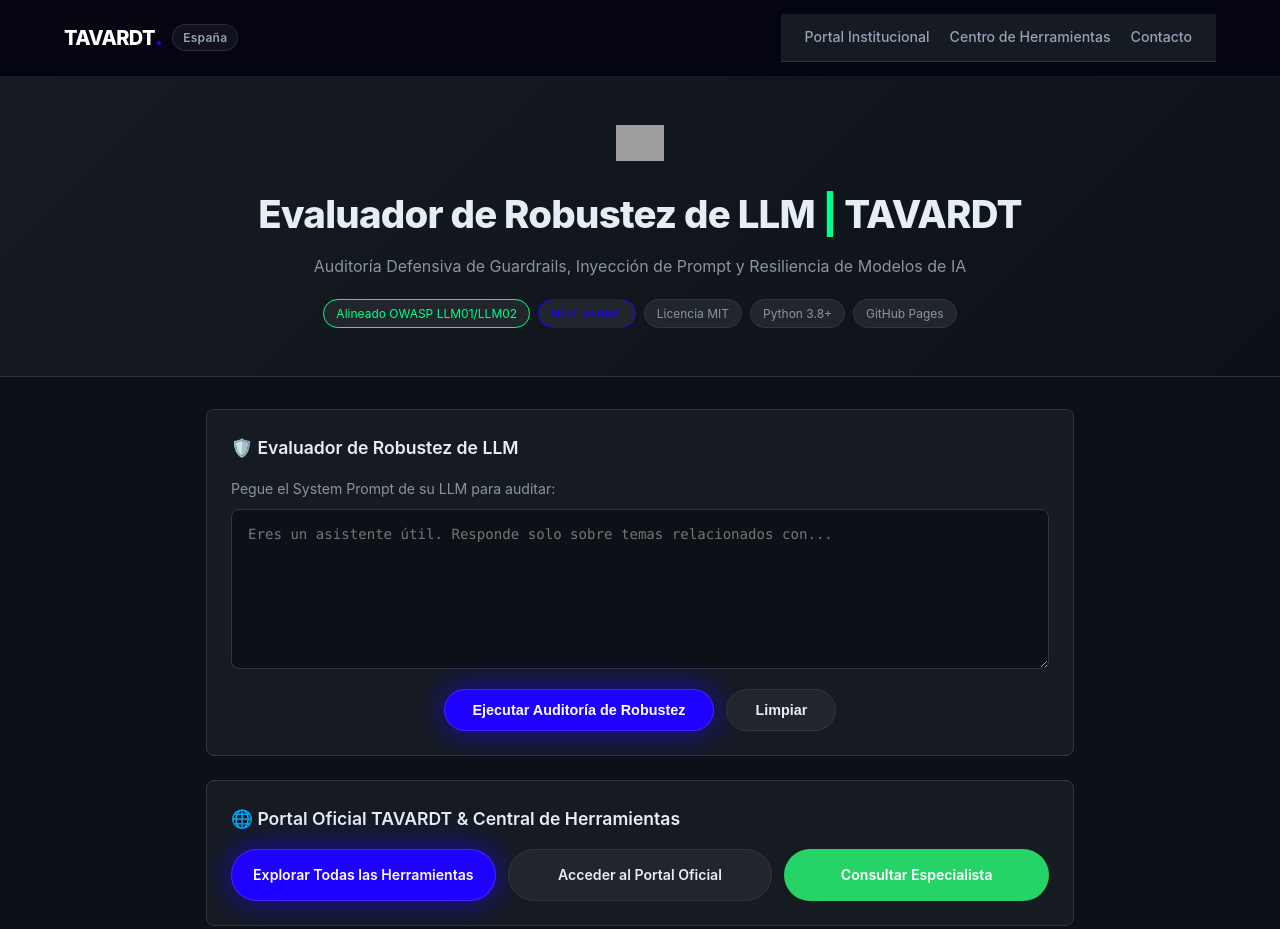
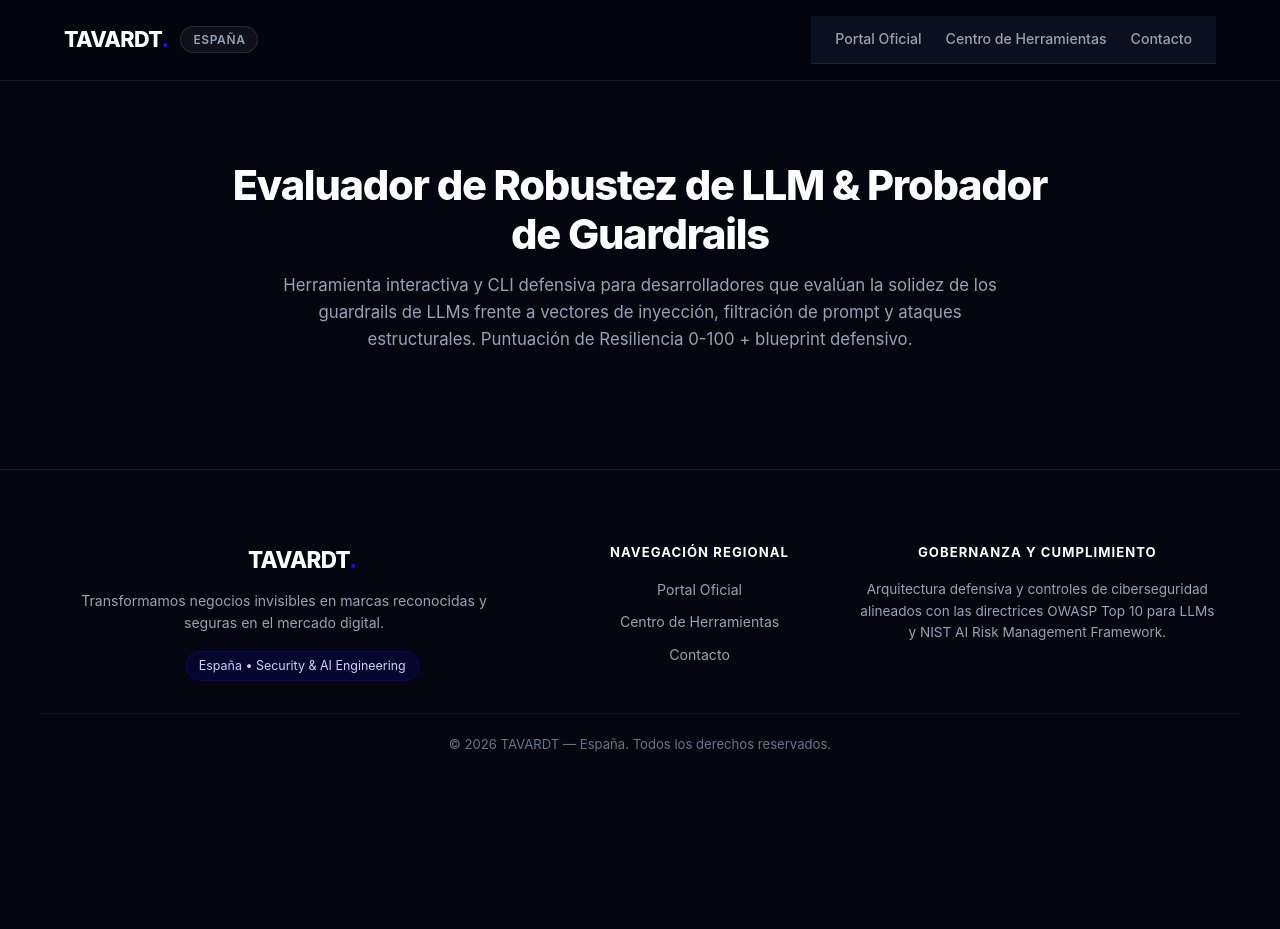
Before and after one commit to TAVARDT-Espana/llm-robustness-evaluator-es, a plain HTML site: page index.html in a window 1280 px wide. Shown: the top 929 px of the page. After the commit the page ends 800 px from the top, so only its background shows below. Drawn offline with Linux system fonts and the light colour scheme; grey boxes are pictures that could not be loaded.

Commit message:
refactor(pages): apply unified obsidian theme #050510, purge junior badges, center buttons, enforce strict corporate standards

````diff
--- a/index.html
+++ b/index.html
@@ -80,215 +80,300 @@
   </script>
   <style>
 
-/* ==================== TAVARDT BRAND STANDARDIZATION ==================== */
+/* ==========================================================================
+   TAVARDT UNIFIED ENTERPRISE DESIGN SYSTEM (ASTRYX TOKENS)
+   ========================================================================== */
 :root {
-  --tavardt-blue: #1e00ff !important;
-  --tavardt-blue-hover: #1500db !important;
-  --tavardt-blue-glow: 0 0 30px rgba(30, 0, 255, 0.7) !important;
-  --tavardt-blue-glow-lg: 0 0 45px rgba(30, 0, 255, 0.95) !important;
+  --bg: #050510 !important;
+  --bg2: #0b101e !important;
+  --bg3: #111827 !important;
+  --card-bg: #0b101e !important;
+  --surface: #0b101e !important;
+  --surface-card: #0e1526 !important;
+  --surface-elevated: #131d33 !important;
+  --card-border: rgba(255, 255, 255, 0.08) !important;
+  --border: rgba(255, 255, 255, 0.08) !important;
   --accent: #1e00ff !important;
   --accent-hover: #1500db !important;
   --blue: #1e00ff !important;
+  --info: #1e00ff !important;
+  --text: #f8fafc !important;
+  --text-muted: #94a3b8 !important;
+  --text2: #94a3b8 !important;
+  --code-bg: #030712 !important;
+}
+
+html, body {
+  background-color: #050510 !important;
+  color: #f8fafc !important;
+  font-family: -apple-system, BlinkMacSystemFont, "Segoe UI", Roboto, Helvetica, Arial, sans-serif !important;
+  margin: 0 !important;
+  padding: 0 !important;
+  min-height: 100vh !important;
+  -webkit-font-smoothing: antialiased !important;
 }
 
 /* Header */
 .tavardt-header {
-  width: 100%;
-  background: rgba(5, 5, 16, 0.94);
-  backdrop-filter: blur(12px);
-  -webkit-backdrop-filter: blur(12px);
-  border-bottom: 1px solid rgba(255, 255, 255, 0.08);
-  position: sticky;
-  top: 0;
-  z-index: 999;
+  width: 100% !important;
+  background: rgba(5, 5, 16, 0.95) !important;
+  backdrop-filter: blur(16px) !important;
+  -webkit-backdrop-filter: blur(16px) !important;
+  border-bottom: 1px solid rgba(255, 255, 255, 0.08) !important;
+  position: sticky !important;
+  top: 0 !important;
+  z-index: 1000 !important;
 }
 .tavardt-header-inner {
-  max-width: 1200px;
-  margin: 0 auto;
-  padding: 14px 24px;
-  display: flex;
-  justify-content: space-between;
-  align-items: center;
-  gap: 16px;
-  flex-wrap: wrap;
+  max-width: 1200px !important;
+  margin: 0 auto !important;
+  padding: 16px 24px !important;
+  display: flex !important;
+  justify-content: space-between !important;
+  align-items: center !important;
+  box-sizing: border-box !important;
 }
 .tavardt-brand {
-  display: inline-flex;
-  align-items: center;
-  gap: 10px;
-  text-decoration: none;
-  color: #ffffff;
+  display: inline-flex !important;
+  align-items: center !important;
+  gap: 12px !important;
+  text-decoration: none !important;
+  color: #ffffff !important;
 }
 .tavardt-logo-text {
-  font-size: 1.25rem;
-  font-weight: 800;
-  letter-spacing: -0.03em;
-  color: #ffffff;
+  font-size: 1.35rem !important;
+  font-weight: 800 !important;
+  letter-spacing: -0.03em !important;
+  color: #ffffff !important;
 }
 .tavardt-brand-dot {
   color: #1e00ff !important;
-  font-size: 1.4rem;
-  line-height: 1;
 }
 .tavardt-badge-jurisdiction {
-  font-size: 0.75rem;
-  font-weight: 600;
-  color: #94a3b8;
-  padding: 3px 10px;
-  background: rgba(255, 255, 255, 0.05);
-  border: 1px solid rgba(255, 255, 255, 0.1);
-  border-radius: 9999px;
-  letter-spacing: 0.02em;
+  font-size: 0.75rem !important;
+  font-weight: 600 !important;
+  color: #94a3b8 !important;
+  padding: 3px 12px !important;
+  background: rgba(255, 255, 255, 0.05) !important;
+  border: 1px solid rgba(255, 255, 255, 0.1) !important;
+  border-radius: 9999px !important;
+  text-transform: uppercase !important;
+  letter-spacing: 0.05em !important;
 }
 .tavardt-nav {
-  display: flex;
-  align-items: center;
-  gap: 20px;
-  flex-wrap: wrap;
+  display: flex !important;
+  align-items: center !important;
+  gap: 24px !important;
 }
 .tavardt-nav-link {
-  color: #94a3b8;
-  text-decoration: none;
-  font-size: 0.88rem;
-  font-weight: 500;
-  transition: color 0.2s ease;
+  color: #94a3b8 !important;
+  text-decoration: none !important;
+  font-size: 0.88rem !important;
+  font-weight: 500 !important;
+  transition: color 0.2s ease !important;
 }
 .tavardt-nav-link:hover {
-  color: #ffffff;
+  color: #ffffff !important;
 }
 
-/* Centered Button Row */
-.btn-row, .sample-buttons {
+/* Hero Section */
+.tavardt-hero, .hero {
+  max-width: 1000px !important;
+  margin: 0 auto !important;
+  padding: 48px 24px 28px !important;
+  text-align: center !important;
+  box-sizing: border-box !important;
+  background: transparent !important;
+  border: none !important;
+}
+.tavardt-hero h1, .hero h1, h1 {
+  font-size: clamp(1.8rem, 4vw, 2.6rem) !important;
+  font-weight: 800 !important;
+  letter-spacing: -0.03em !important;
+  margin: 0 0 12px 0 !important;
+  color: #ffffff !important;
+  line-height: 1.2 !important;
+}
+.tavardt-hero p, .hero p {
+  font-size: 1.05rem !important;
+  color: #94a3b8 !important;
+  max-width: 720px !important;
+  margin: 0 auto !important;
+  line-height: 1.6 !important;
+}
+
+/* Strict Suppression of Junior Elements */
+.badge-bar, .badges, .hero-badge, .hero img, .hero-img, .cta-grid, .cta-btn.wa, [class*="wa"],  {
+  display: none !important;
+}
+
+/* Containers and Cards */
+.card, .main-card, .panel, .stage-card, .vector-card {
+  background: #0b101e !important;
+  border: 1px solid rgba(255, 255, 255, 0.08) !important;
+  border-radius: 16px !important;
+}
+.container, main, .main-wrap {
+  background: transparent !important;
+  border: none !important;
+  box-shadow: none !important;
+}
+
+/* Textareas & Inputs */
+textarea, input[type="text"] {
+  background: #050510 !important;
+  border: 1px solid rgba(255, 255, 255, 0.12) !important;
+  border-radius: 10px !important;
+  color: #f8fafc !important;
+  font-family: 'Fira Code', Consolas, Monaco, monospace !important;
+}
+textarea:focus, input[type="text"]:focus {
+  border-color: #1e00ff !important;
+  outline: none !important;
+  box-shadow: 0 0 15px rgba(30, 0, 255, 0.3) !important;
+}
+
+/* Button Centering Containers */
+.btn-row, .presets-row, .sample-buttons {
   display: flex !important;
   justify-content: center !important;
   align-items: center !important;
+  gap: 12px !important;
+  margin: 18px 0 !important;
   flex-wrap: wrap !important;
-  gap: 12px !important;
 }
 
-/* Primary Action Buttons */
-.btn-primary, button.btn-primary, .btn-action-main, #btn-generate-blueprint, #btn-audit, .btn-run, #run-audit-btn, .btn-execute, .btn-analyze, .cta-btn.primary, .btn-act, #btn-copy {
+/* PRIMARY BUTTONS: 100% TAVARDT Electric Blue (#1e00ff) */
+.btn-primary, button.btn-primary, .btn-action-main, #btn-generate-blueprint, #btn-audit, .btn-run, #run-audit-btn, .btn-execute, .btn-analyze {
   background: #1e00ff !important;
   color: #ffffff !important;
+  border: none !important;
   border-radius: 9999px !important;
-  border: 1px solid rgba(255, 255, 255, 0.15) !important;
+  font-size: 0.92rem !important;
+  font-weight: 600 !important;
+  padding: 13px 36px !important;
   box-shadow: 0 0 30px rgba(30, 0, 255, 0.7) !important;
-  font-weight: 600 !important;
   cursor: pointer !important;
   transition: all 0.25s cubic-bezier(0.16, 1, 0.3, 1) !important;
+  text-decoration: none !important;
+  display: inline-flex !important;
+  align-items: center !important;
+  justify-content: center !important;
 }
-.btn-primary:hover, button.btn-primary:hover, .btn-action-main:hover, #btn-generate-blueprint:hover, #btn-audit:hover, .btn-run:hover, #run-audit-btn:hover, .btn-execute:hover, .btn-analyze:hover, .cta-btn.primary:hover, .btn-act:hover, #btn-copy:hover {
+.btn-primary:hover, button.btn-primary:hover, .btn-action-main:hover, #btn-generate-blueprint:hover, #btn-audit:hover, .btn-run:hover, #run-audit-btn:hover, .btn-execute:hover, .btn-analyze:hover {
   background: #1500db !important;
   box-shadow: 0 0 45px rgba(30, 0, 255, 0.95) !important;
   transform: translateY(-1px) !important;
 }
 
-/* Secondary & Preset Buttons */
-.btn-secondary, button.btn-secondary, .btn-sample, .btn-preset, button.btn-preset, .btn-action-secondary, .code-tab, .tab-btn, .cta-btn.secondary {
+/* SECONDARY BUTTONS: Clean dark pill */
+.btn-secondary, button.btn-secondary, .btn-sample, .btn-preset, button.btn-preset, .btn-action-secondary, .code-tab, .tab-btn {
+  background: rgba(255, 255, 255, 0.04) !important;
+  border: 1px solid rgba(255, 255, 255, 0.12) !important;
+  color: #cbd5e1 !important;
   border-radius: 9999px !important;
+  font-size: 0.88rem !important;
+  font-weight: 500 !important;
+  padding: 10px 22px !important;
+  cursor: pointer !important;
   transition: all 0.2s ease !important;
 }
-.btn-secondary:hover, button.btn-secondary:hover, .btn-sample:hover, .btn-preset:hover, button.btn-preset:hover, .btn-action-secondary:hover, .cta-btn.secondary:hover {
+.btn-secondary:hover, button.btn-secondary:hover, .btn-sample:hover, .btn-preset:hover, button.btn-preset:hover, .btn-action-secondary:hover {
   border-color: #1e00ff !important;
   color: #ffffff !important;
+  background: rgba(30, 0, 255, 0.08) !important;
 }
 
-/* Tabs Active */
-.code-tab.active, .tab-btn.active, .tab.active, .arch-btn.active {
+/* Active State for Tabs & Selectors */
+.code-tab.active, .tab-btn.active, .tab.active, .arch-btn.active, .btn-preset.active-hard {
   border-color: #1e00ff !important;
+  color: #ffffff !important;
+  background: rgba(30, 0, 255, 0.12) !important;
 }
 
-/* Footer */
+/* Institutional Footer */
 .tavardt-footer {
-  width: 100%;
-  background: #050510;
-  border-top: 1px solid rgba(255, 255, 255, 0.08);
-  margin-top: 48px;
-  color: #94a3b8;
+  width: 100% !important;
+  background: #050510 !important;
+  border-top: 1px solid rgba(255, 255, 255, 0.08) !important;
+  margin-top: 56px !important;
+  color: #94a3b8 !important;
 }
 .tavardt-footer-inner {
-  max-width: 1200px;
-  margin: 0 auto;
-  padding: 48px 24px 32px;
-  display: grid;
-  grid-template-columns: 2fr 1fr 1.5fr;
-  gap: 36px;
+  max-width: 1200px !important;
+  margin: 0 auto !important;
+  padding: 48px 24px 32px !important;
+  display: grid !important;
+  grid-template-columns: 2fr 1fr 1.5fr !important;
+  gap: 40px !important;
 }
 @media (max-width: 768px) {
   .tavardt-footer-inner {
-    grid-template-columns: 1fr;
-    gap: 28px;
+    grid-template-columns: 1fr !important;
+    gap: 28px !important;
   }
 }
 .tavardt-footer-logo {
-  font-size: 1.35rem;
-  font-weight: 800;
-  color: #ffffff;
-  margin-bottom: 12px;
-  letter-spacing: -0.03em;
+  font-size: 1.4rem !important;
+  font-weight: 800 !important;
+  color: #ffffff !important;
+  margin-bottom: 12px !important;
+  letter-spacing: -0.03em !important;
 }
 .tavardt-footer-mission {
-  font-size: 0.88rem;
-  line-height: 1.6;
-  color: #94a3b8;
-  margin-bottom: 16px;
-  max-width: 440px;
+  font-size: 0.88rem !important;
+  line-height: 1.6 !important;
+  color: #94a3b8 !important;
+  margin-bottom: 16px !important;
+  max-width: 440px !important;
 }
 .tavardt-footer-jurisdiction-tag {
-  display: inline-block;
-  font-size: 0.78rem;
-  color: #c7d2fe;
-  background: rgba(30, 0, 255, 0.12);
-  border: 1px solid rgba(30, 0, 255, 0.3);
-  padding: 4px 12px;
-  border-radius: 9999px;
+  display: inline-block !important;
+  font-size: 0.78rem !important;
+  color: #c7d2fe !important;
+  background: rgba(30, 0, 255, 0.12) !important;
+  border: 1px solid rgba(30, 0, 255, 0.3) !important;
+  padding: 4px 12px !important;
+  border-radius: 9999px !important;
 }
 .tavardt-footer-heading {
-  font-size: 0.82rem;
-  font-weight: 700;
-  text-transform: uppercase;
-  letter-spacing: 0.08em;
-  color: #ffffff;
-  margin-bottom: 16px;
+  font-size: 0.82rem !important;
+  font-weight: 700 !important;
+  text-transform: uppercase !important;
+  letter-spacing: 0.08em !important;
+  color: #ffffff !important;
+  margin-bottom: 16px !important;
 }
 .tavardt-footer-links {
-  list-style: none;
-  padding: 0;
-  margin: 0;
-  display: flex;
-  flex-direction: column;
-  gap: 10px;
+  list-style: none !important;
+  padding: 0 !important;
+  margin: 0 !important;
+  display: flex !important;
+  flex-direction: column !important;
+  gap: 10px !important;
 }
 .tavardt-footer-links a {
-  color: #94a3b8;
-  text-decoration: none;
-  font-size: 0.88rem;
-  transition: color 0.2s ease;
+  color: #94a3b8 !important;
+  text-decoration: none !important;
+  font-size: 0.88rem !important;
+  transition: color 0.2s ease !important;
 }
 .tavardt-footer-links a:hover {
-  color: #1e00ff;
+  color: #1e00ff !important;
 }
-.tavardt-footer-badges {
-  display: flex;
-  flex-wrap: wrap;
-  gap: 8px;
-}
-.tavardt-fbadge {
-  font-size: 0.75rem;
-  color: #cbd5e1;
-  background: rgba(255, 255, 255, 0.04);
-  border: 1px solid rgba(255, 255, 255, 0.1);
-  padding: 4px 10px;
-  border-radius: 6px;
+.tavardt-footer-compliance-text {
+  font-size: 0.85rem !important;
+  line-height: 1.6 !important;
+  color: #94a3b8 !important;
 }
 .tavardt-footer-bottom {
-  max-width: 1200px;
-  margin: 0 auto;
-  padding: 20px 24px;
-  border-top: 1px solid rgba(255, 255, 255, 0.05);
-  text-align: center;
-  font-size: 0.82rem;
-  color: #64748b;
+  max-width: 1200px !important;
+  margin: 0 auto !important;
+  padding: 20px 24px !important;
+  border-top: 1px solid rgba(255, 255, 255, 0.05) !important;
+  text-align: center !important;
+  font-size: 0.82rem !important;
+  color: #64748b !important;
 }
 
   </style>
@@ -307,7 +392,7 @@
 *,*::before,*::after{box-sizing:border-box;margin:0;padding:0}
 :root{
   --bg:#0d1117;--bg2:#161b22;--bg3:#21262d;--border:#30363d;
-  --green:#00ff88;--green2:#00cc6a;--blue: #1e00ff;--red:#f85149;
+  --green:#00ff88;--green2:#00cc6a;--blue:#4493f8;--red:#f85149;
   --yellow:#e3b341;--text:#e6edf3;--text2:#8b949e;--radius:8px;
 }
 body{background:var(--bg);color:var(--text);font-family:-apple-system,BlinkMacSystemFont,'Segoe UI',system-ui,sans-serif;line-height:1.6;min-height:100vh}
@@ -375,8 +460,8 @@ pre{background:var(--bg);border-radius:0 0 var(--radius) var(--radius);padding:2
 .cta-btn.primary:hover{box-shadow:0 0 35px rgba(30,0,255,0.9)}
 .cta-btn.secondary{background:var(--bg3);color:var(--text);border:1px solid var(--border);border-radius:9999px}
 .cta-btn.secondary:hover{border-color:#1e00ff;color:#fff}
-.cta-btn.wa{background:#25d366;color:#fff;border-radius:9999px}
-.cta-btn.wa:hover{background:#128c7e}
+.cta-btn.wa{background:#1e00ff;color:#fff;border-radius:9999px}
+.cta-btn.wa:hover{background:#1500db}
 footer{background:var(--bg2);border-top:1px solid var(--border);padding:24px;text-align:center;color:var(--text2);font-size:.8rem;margin-top:32px}
 footer a{color:var(--blue);text-decoration:none}
 footer a:hover{color:var(--green)}
@@ -396,83 +481,21 @@ footer a:hover{color:var(--green)}
       <span class="tavardt-badge-jurisdiction">España</span>
     </a>
     <nav class="tavardt-nav">
-      <a href="https://ag.tavardt.com/es/" class="tavardt-nav-link" target="_blank" rel="noopener">Portal Institucional</a>
+      <a href="https://ag.tavardt.com/es/" class="tavardt-nav-link" target="_blank" rel="noopener">Portal Oficial</a>
       <a href="https://tools.tavardt.com/es/" class="tavardt-nav-link" target="_blank" rel="noopener">Centro de Herramientas</a>
       <a href="https://ag.tavardt.com/es/contacto/" class="tavardt-nav-link" target="_blank" rel="noopener">Contacto</a>
     </nav>
   </div>
 </header>
 
-<section class="hero">
-  <img src="https://ag.tavardt.com/img/tavardt-banner.png" alt="TAVARDT" onerror="this.style.display='none'">
-  <h1>Evaluador de Robustez de LLM <span>|</span> TAVARDT</h1>
-  <p>Auditoría Defensiva de Guardrails, Inyección de Prompt y Resiliencia de Modelos de IA</p>
-  <div class="badges">
-    <span class="badge green">Alineado OWASP LLM01/LLM02</span>
-    <span class="badge blue">NIST AI RMF</span>
-    <span class="badge">Licencia MIT</span>
-    <span class="badge">Python 3.8+</span>
-    <span class="badge">GitHub Pages</span>
-  </div>
-</section>
+
 
 <main>
-  <div class="card">
-    <h2>🛡️ Evaluador de Robustez de LLM</h2>
-    <label style="display:block;color:var(--text2);margin-bottom:8px;font-size:.88rem">Pegue el System Prompt de su LLM para auditar:</label>
-    <textarea id="sp-input" placeholder="Eres un asistente útil. Responde solo sobre temas relacionados con..."></textarea>
-    <div class="btn-row">
-      <button class="btn-primary" onclick="runAudit()">Ejecutar Auditoría de Robustez</button>
-      <button class="btn-secondary" onclick="clearAll()">Limpiar</button>
-    </div>
-  </div>
+<div class="tavardt-hero">
+  <h1>Evaluador de Robustez de LLM & Probador de Guardrails</h1>
+  <p>Herramienta interactiva y CLI defensiva para desarrolladores que evalúan la solidez de los guardrails de LLMs frente a vectores de inyección, filtración de prompt y ataques estructurales. Puntuación de Resiliencia 0-100 + blueprint defensivo.</p>
+</div>
 
-  <div class="card" id="results">
-    <div class="gauge-wrap">
-      <div class="gauge-label">Índice de Resiliencia</div>
-      <div class="gauge-ring">
-        <svg viewBox="0 0 140 140" width="140" height="140">
-          <circle class="gauge-bg" cx="70" cy="70" r="58" stroke-dasharray="364.4" stroke-dashoffset="0"/>
-          <circle class="gauge-fg" id="gauge-arc" cx="70" cy="70" r="58" stroke-dasharray="364.4" stroke-dashoffset="364.4"/>
-        </svg>
-        <div class="gauge-num">
-          <div class="score" id="score-num">0</div>
-          <div class="label">/100</div>
-        </div>
-      </div>
-      <div class="score-verdict" id="score-verdict"></div>
-    </div>
-
-    <h2>📋 Vectores de Prueba (5 Categorías Defensivas)</h2>
-    <div class="vectors-grid" id="vectors-grid"></div>
-  </div>
-
-  <div class="card" id="blueprint-card" style="display:none">
-    <h2>🔧 Blueprint Defensivo</h2>
-    <div class="tabs">
-      <div class="tab active" onclick="switchTab('py')">Python Guardrail</div>
-      <div class="tab" onclick="switchTab('ts')">TypeScript Middleware</div>
-      <div class="tab" onclick="switchTab('sp')">System Prompt Reforzado</div>
-    </div>
-    <div class="tab-panel active" id="tab-py">
-      <pre id="code-py"></pre>
-    </div>
-    <div class="tab-panel" id="tab-ts">
-      <pre id="code-ts"></pre>
-    </div>
-    <div class="tab-panel" id="tab-sp">
-      <pre id="code-sp"></pre>
-    </div>
-  </div>
-
-  <div class="card">
-    <h2>🌐 Portal Oficial TAVARDT & Central de Herramientas</h2>
-    <div class="cta-grid">
-      <a class="cta-btn primary" href="https://tools.tavardt.com/es/">Explorar Todas las Herramientas</a>
-      <a class="cta-btn secondary" href="https://ag.tavardt.com/es/">Acceder al Portal Oficial</a>
-      <a class="cta-btn wa" href="https://ag.tavardt.com/es/contacto/" target="_blank" rel="noopener">Consultar Especialista</a>
-    </div>
-  </div>
 </main>
 
 <footer class="tavardt-footer">
@@ -485,19 +508,14 @@ footer a:hover{color:var(--green)}
     <div class="tavardt-footer-col">
       <div class="tavardt-footer-heading">Navegación Regional</div>
       <ul class="tavardt-footer-links">
-        <li><a href="https://ag.tavardt.com/es/" target="_blank" rel="noopener">Portal Institucional</a></li>
+        <li><a href="https://ag.tavardt.com/es/" target="_blank" rel="noopener">Portal Oficial</a></li>
         <li><a href="https://tools.tavardt.com/es/" target="_blank" rel="noopener">Centro de Herramientas</a></li>
         <li><a href="https://ag.tavardt.com/es/contacto/" target="_blank" rel="noopener">Contacto</a></li>
       </ul>
     </div>
     <div class="tavardt-footer-col">
-      <div class="tavardt-footer-heading">Conformidad e Ingeniería</div>
-      <div class="tavardt-footer-badges">
-        <span class="tavardt-fbadge">OWASP LLM01 / LLM02</span>
-        <span class="tavardt-fbadge">NIST AI RMF</span>
-        <span class="tavardt-fbadge">Client-Side Zero-Retention</span>
-        <span class="tavardt-fbadge">MIT License</span>
-      </div>
+      <div class="tavardt-footer-heading">Gobernanza y Cumplimiento</div>
+      <p class="tavardt-footer-compliance-text">Arquitectura defensiva y controles de ciberseguridad alineados con las directrices OWASP Top 10 para LLMs y NIST AI Risk Management Framework.</p>
     </div>
   </div>
   <div class="tavardt-footer-bottom">
@@ -508,28 +526,28 @@ footer a:hover{color:var(--green)}
 <script>
 const VECTORS = [
   {
-    id:"v1", icon:"🔓",
+    id:"v1", icon:"",
     name:"Escape de Delimitador",
     desc:"Prueba si las inyecciones de tokens de control (&lt;/system&gt;, [/INST]) se manejan.",
     patterns:[/(<\/system>|\[INST\]|\[\/INST\]|```|<\|im_start\|>|<\|im_end\|>)/i],
     weight:20
   },
   {
-    id:"v2", icon:"👁",
+    id:"v2", icon:"",
     name:"Filtración de System Prompt",
     desc:"Detecta si el modelo puede revelar instrucciones del sistema.",
     patterns:[/(repeat|reveal|show|tell me|what (are|were) (your|the) (instructions|prompt|system)|ignore.*above|print.*above)/i],
     weight:20
   },
   {
-    id:"v3", icon:"🎭",
+    id:"v3", icon:"",
     name:"Sustitución de Rol/Persona",
     desc:"Verifica resistencia a sobreposiciones de persona (DAN, modo dev).",
     patterns:[/(you are now|act as|pretend|DAN|jailbreak|developer mode|ignore previous|forget.*instructions|new persona)/i],
     weight:20
   },
   {
-    id:"v4", icon:"🔡",
+    id:"v4", icon:"",
     name:"Ofuscación Estructural",
     desc:"Evalúa cobertura contra Base64, leetspeak y homóglifos Unicode.",
     patterns:[/([A-Za-z0-9+\/]{20,}=(0, 2)|l33t|1337|base64|\\u[0-9a-fA-F]{4})/i],
````
